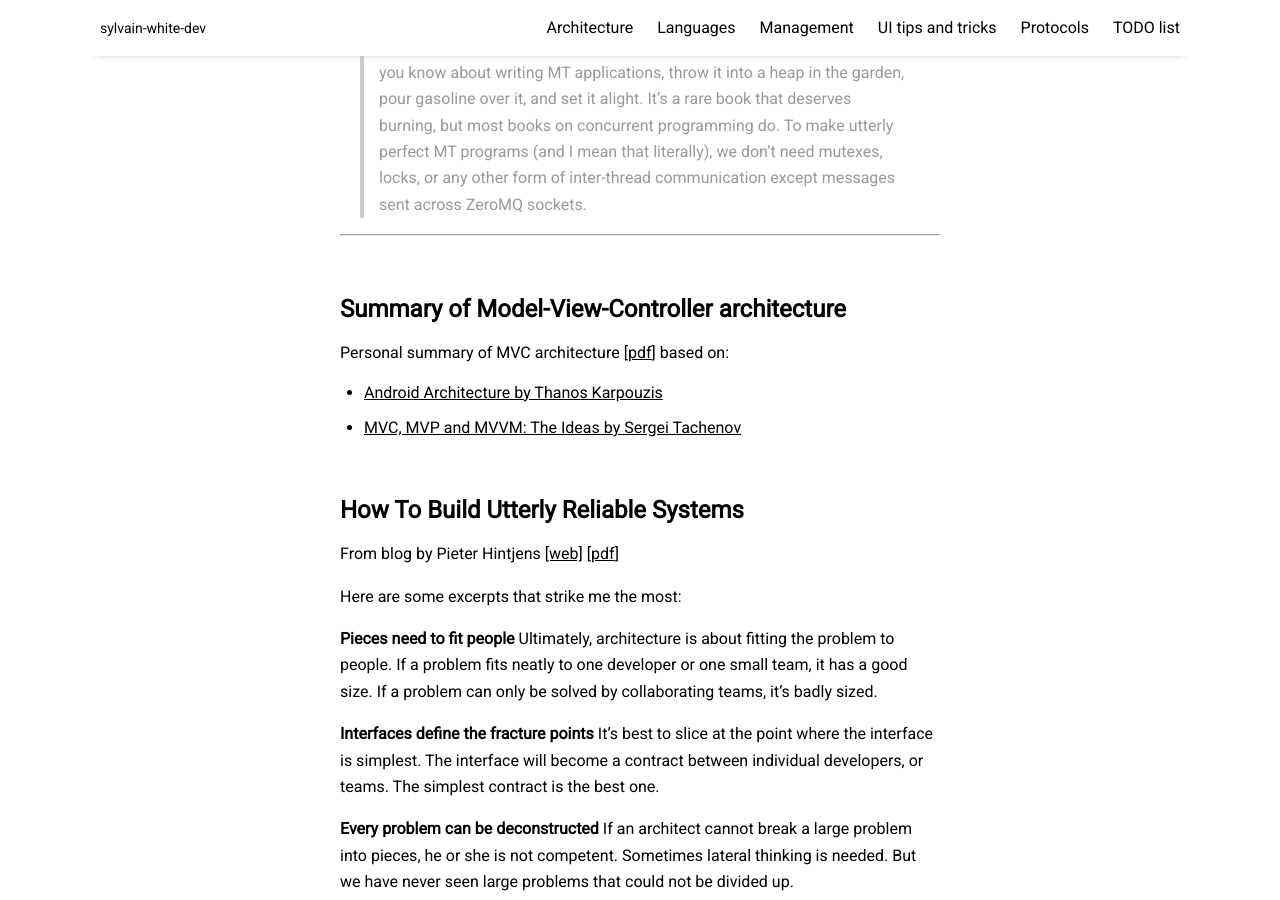
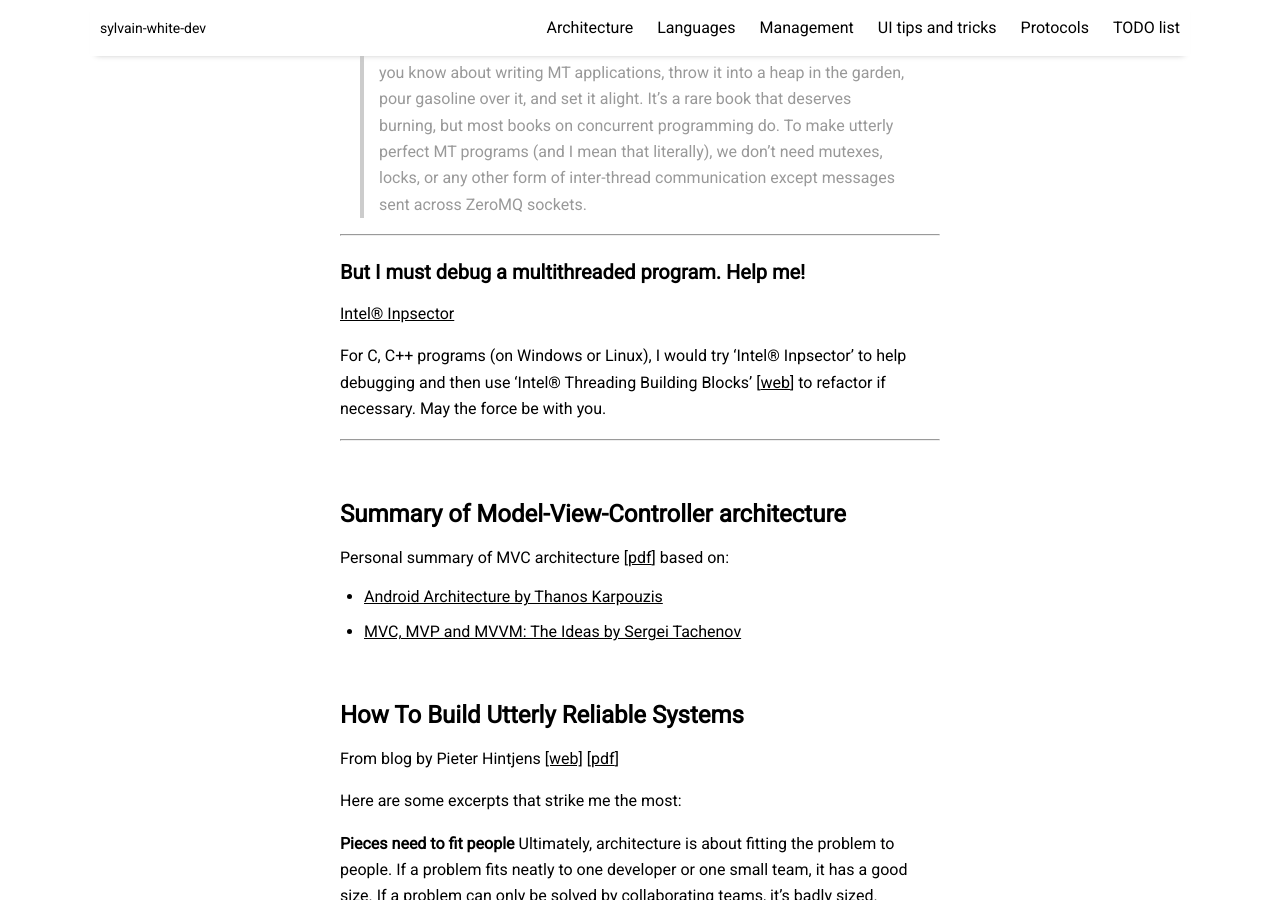
Before and after one commit to sylvainwhite/sylvain-white-dev, a Jekyll site: the page built from pages/architecture.md, in a window 1280 px wide and 900 px high, scrolled down 1788 px. Built offline with Jekyll 4.4.1, drawn with Linux system fonts in a browser that asks for light colours; nearby versions of some CDN libraries.

Commit message:
Add item on debugging multithreaded program

```diff
--- a/pages/architecture.md
+++ b/pages/architecture.md
@@ -52,6 +52,13 @@ A multi-threaded program, given the same set of inputs, may well do something di
 
 ------------------------------------------------------
 
+### But I must debug a multithreaded program. Help me!
+
+[Intel® Inpsector](https://software.intel.com/en-us/inspector){:target="_blank"}
+
+For C, C++ programs (on Windows or Linux), I would try 'Intel® Inpsector' to help debugging  and then use 'Intel® Threading Building Blocks' [[web](https://software.intel.com/en-us/intel-tbb){:target="_blank"}] to refactor if necessary. May the force be with you.
+
+------------------------------------------------------
 <br/>
 
 ## Summary of Model-View-Controller architecture
```
